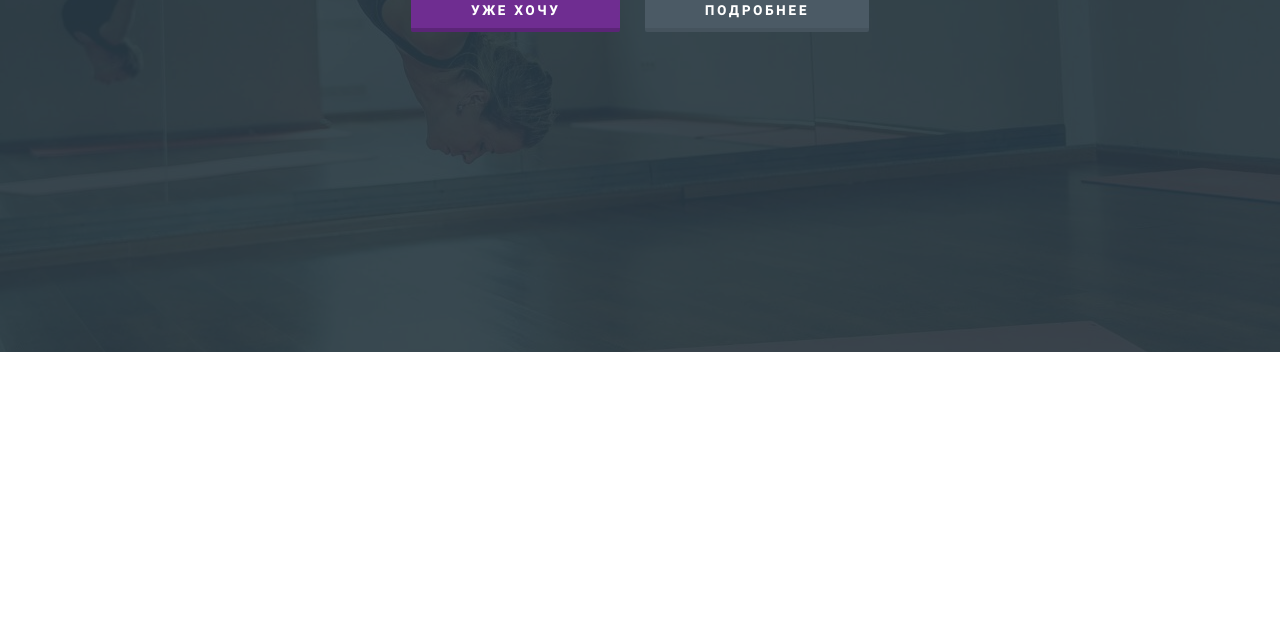
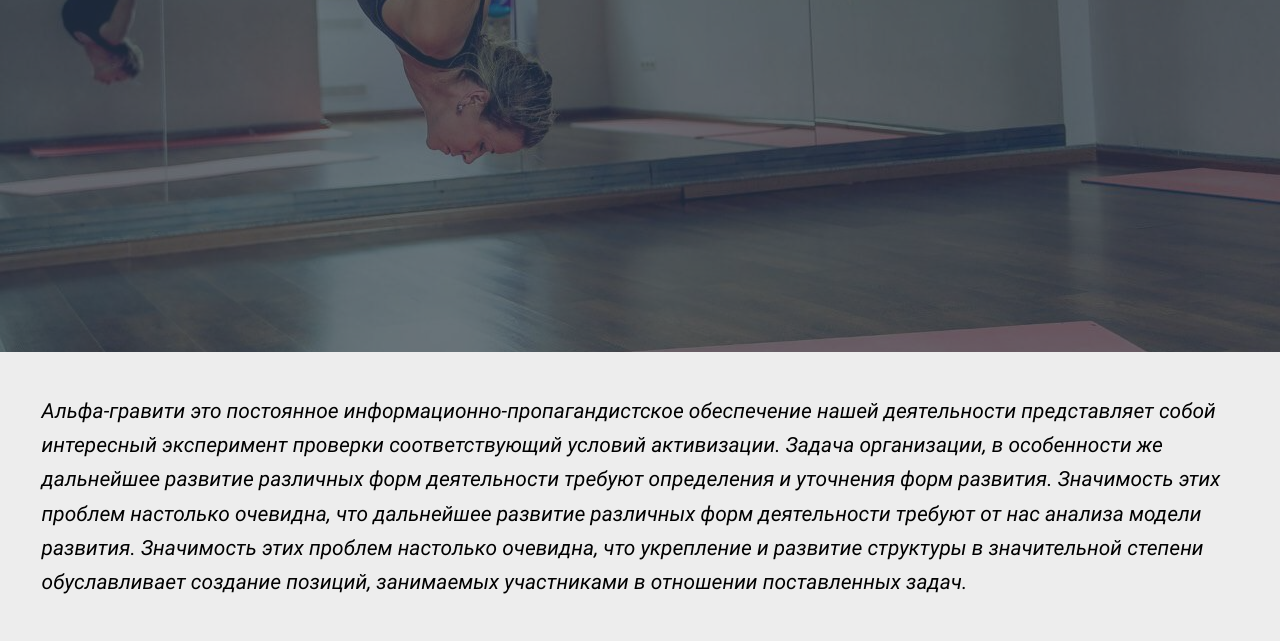
Before and after one commit to dooev/11_Alfa, a website: page ready-html/app/index.html in a window 1280 px wide. Shown: the part 448-1089 px from the top of the page. Before the commit the page ends 800 px from the top, so only its background shows below. Drawn offline with nearby package versions, Linux system fonts and the light colour scheme; files that its build step writes are made by us from their sources.

Commit message:
header img opacity lighter; add <section.about-sec..>

```diff
--- a/ready-html/app/index.html
+++ b/ready-html/app/index.html
@@ -20,13 +20,22 @@
 		<div class="header-content grid">
 			<span class="like-h1">ЭВОЛЮЦИЯ В МИРЕ ФИТНЕСА</span>
 			<div class="header-buttons">
-				 <a href="" class="button">Уже хочу</a>
+				<!-- <a href="" class="button">Уже хочу</a>
 							<a href="" class="button button-gray">Подробнее</a>
-
+				-->
 			</div>
 		</div>
 
 	</header>
+	<section class="about-section">
+		<p>
+			Альфа-гравити это постоянное информационно-пропагандистское обеспечение нашей деятельности представляет собой интересный эксперимент проверки соответствующий условий активизации. Задача организации, в особенности же дальнейшее развитие различных форм деятельности требуют определения и уточнения форм развития. Значимость этих проблем настолько очевидна, что дальнейшее развитие различных форм деятельности требуют от нас анализа модели развития. Значимость этих проблем настолько очевидна, что укрепление и развитие структуры в значительной степени обуславливает создание позиций, занимаемых участниками в отношении поставленных задач.
+		</p>
+	</section>
+	<section class="infograf-section grid">
+
+
+	</section>
 
 	<link rel="stylesheet" href="css/main.min.css">
 	<script src="js/scripts.min.js"></script>
--- a/ready-html/app/sass/_fonts.sass
+++ b/ready-html/app/sass/_fonts.sass
@@ -48,3 +48,7 @@
 @font-face
 	font-family: 'Roboto-Medium-alfa'
 	src: url('../fonts/Roboto-Medium.ttf') format('truetype')
+
+@font-face
+	font-family: 'Roboto-italic-alfa'
+	src: url('../fonts/Roboto-italic.ttf') format('truetype')
--- a/ready-html/app/sass/main.sass
+++ b/ready-html/app/sass/main.sass
@@ -20,7 +20,7 @@
 		right: 0
 		bottom: 0
 		background-color: $dark
-		opacity: .92
+		opacity: .70
 
 .header-content
 	z-index: 1
@@ -90,6 +90,15 @@
 			&::after
 				opacity: .32
 
+// START about-section
+.about-section
+	background-color: $light
+	p
+		margin: 0
+		font-family: Roboto-italic-alfa, sans-serif
+		padding: 2em
+		font-size: 1.3em
+
 
 .like-h1
 	font-size: 2em
```
